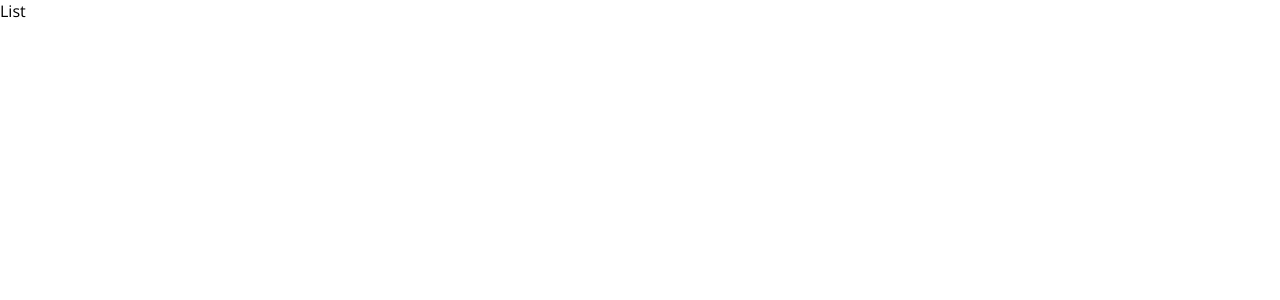
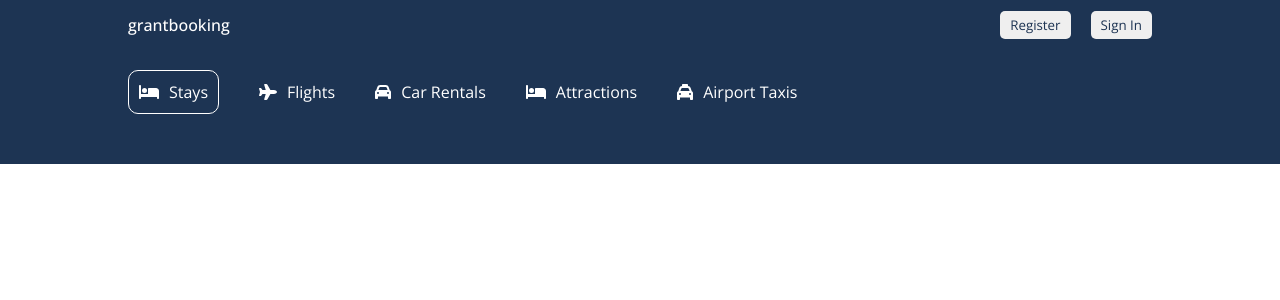
Before and after one commit to grantgariepy/garnt-booking, a React (Create React App) app: page /hotels in a window 1280 px wide. Shown: the top 300 px of the page. Built offline with nearby package versions, Linux system fonts and the light colour scheme.

Commit message:
header done

```diff
--- a/src/components/header/Header.jsx
+++ b/src/components/header/Header.jsx
@@ -9,7 +9,7 @@
 
 
 
-const Header = () => {
+const Header = ({type}) => {
     const [openDate, setOpenDate] = useState(false);
     const [date, setDate] = useState([
         {
@@ -35,7 +35,7 @@
       };
   return (
     <div className="header">
-        <div className="headerContainer">
+        <div className={type === "list" ? "headerContainer listMode" : "headerContainer"}>
             <div className="headerList">
                 <div className="headerListItem active">
                     <FontAwesomeIcon icon={faBed} />
@@ -58,7 +58,10 @@
                     <span>Airport Taxis</span>
                 </div>
             </div>
-            <h1 className="headerTitle">A lifetime of discounts? It's Genius.</h1>
+            { type !== "list" &&
+                <>
+
+                <h1 className="headerTitle">A lifetime of discounts? It's Genius.</h1>
             <p className="headerDesc">Get rewarded for your travels - unlock instant savings of 10% or more with a free grantbooking.com account</p>
             <button className="headerBtn">Sign in / Register</button>
             <div className="headerSearch">
@@ -109,7 +112,7 @@
                 <div className="headerSearchItem">
                     <button className="headerBtn">Search</button>
                 </div>
-            </div>
+            </div></>}
         </div>
     </div>
   )
--- a/src/components/header/header.css
+++ b/src/components/header/header.css
@@ -10,6 +10,10 @@
     width: 100%;
     max-width: 1024px;
     margin: 20px 0px 100px 0px;
+}
+
+.headerContainer.listMode{
+    margin: 20px 0px 0px 0px;
 }
 
 .headerList{
--- a/src/pages/list/List.jsx
+++ b/src/pages/list/List.jsx
@@ -1,8 +1,9 @@
-import React from 'react'
+import Navbar from "../../components/navbar/Navbar"
+import Header from "../../components/header/Header"
 
 const List = () => {
   return (
-    <div>List</div>
+    <div><Navbar /><Header type="list"/></div>
   )
 }
 
```
Also changed, not shown: src/pages/list/list.css (added).
